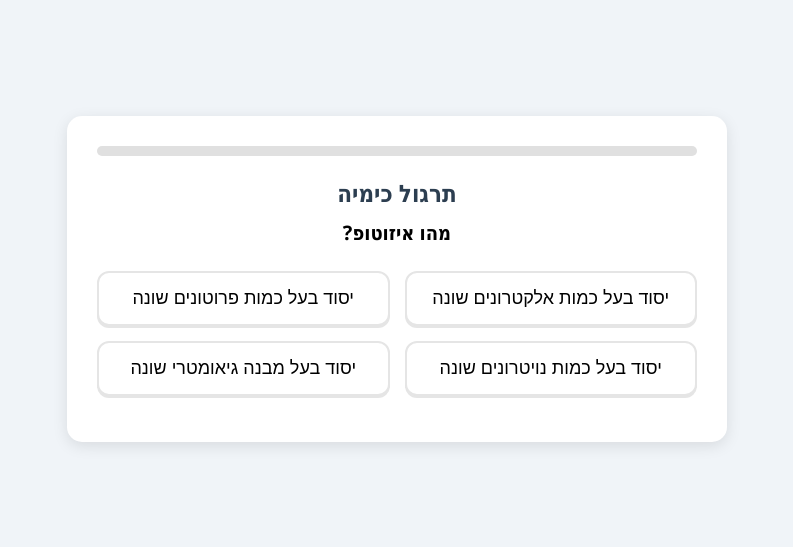
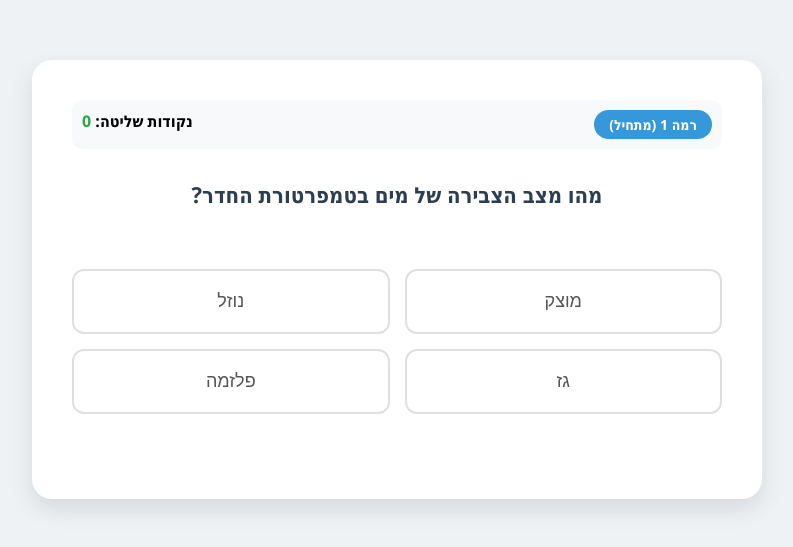
Before and after one commit to Yotamhirschberg/chemistry, a plain HTML site: page index.html in a window 1280 px wide. Shown: the part 121-668 px from the top of the page, without its empty margins (243-1036 px from the left). Drawn offline with Linux system fonts and the light colour scheme.

Commit message:
Update index.html

```diff
--- a/index.html
+++ b/index.html
@@ -3,12 +3,11 @@
 <head>
     <meta charset="UTF-8">
     <meta name="viewport" content="width=device-width, initial-scale=1.0">
-    <title>תרגול כימיה - מכינת בן גוריון</title>
+    <title>תרגול כימיה חכם - מכינת בן גוריון</title>
     <style>
-        /* --- חלק העיצוב (CSS) --- */
         body {
             font-family: 'Segoe UI', Tahoma, Geneva, Verdana, sans-serif;
-            background-color: #f0f4f8;
+            background-color: #eef2f5;
             display: flex;
             justify-content: center;
             align-items: center;
@@ -18,40 +17,40 @@
 
         .game-container {
             background-color: white;
-            padding: 30px;
-            border-radius: 15px;
-            box-shadow: 0 4px 15px rgba(0,0,0,0.1);
+            padding: 40px;
+            border-radius: 20px;
+            box-shadow: 0 10px 25px rgba(0,0,0,0.1);
             width: 90%;
-            max-width: 600px;
+            max-width: 650px;
             text-align: center;
+            position: relative;
         }
 
-        h1 {
-            color: #2c3e50;
-            font-size: 24px;
-            margin-bottom: 10px;
+        /* תצוגת הרמה והניקוד */
+        .stats-bar {
+            display: flex;
+            justify-content: space-between;
+            margin-bottom: 20px;
+            padding: 10px;
+            background: #f8f9fa;
+            border-radius: 10px;
+            font-weight: bold;
         }
 
-        .progress-bar {
-            width: 100%;
-            background-color: #e0e0e0;
-            height: 10px;
-            border-radius: 5px;
-            margin-bottom: 20px;
-            overflow: hidden;
-        }
-
-        .progress-fill {
-            height: 100%;
-            background-color: #58cc02; /* הצבע הירוק של דואלינגו */
-            width: 0%;
-            transition: width 0.3s;
+        .level-badge {
+            background-color: #3498db;
+            color: white;
+            padding: 5px 15px;
+            border-radius: 20px;
+            font-size: 14px;
         }
 
         .question-box {
-            font-size: 20px;
-            margin-bottom: 25px;
+            font-size: 22px;
+            margin: 30px 0;
             font-weight: bold;
+            color: #2c3e50;
+            min-height: 60px; /* כדי שהתיבה לא תקפוץ */
         }
 
         .options-grid {
@@ -62,52 +61,39 @@
 
         .option-btn {
             background-color: white;
-            border: 2px solid #e5e5e5;
+            border: 2px solid #e0e0e0;
             border-radius: 12px;
-            padding: 15px;
+            padding: 20px;
             font-size: 18px;
             cursor: pointer;
-            transition: all 0.2s;
-            box-shadow: 0 2px 0 #e5e5e5;
+            transition: 0.2s;
+            color: #555;
         }
 
         .option-btn:hover {
-            background-color: #f7f7f7;
-            transform: translateY(-2px);
+            background-color: #f0f7fc;
+            border-color: #3498db;
         }
 
-        .option-btn:active {
-            transform: translateY(0);
-            box-shadow: none;
+        .correct { background-color: #d4edda !important; border-color: #28a745 !important; color: #155724; }
+        .wrong { background-color: #f8d7da !important; border-color: #dc3545 !important; color: #721c24; }
+
+        #feedback-msg {
+            height: 30px;
+            margin-top: 15px;
+            font-weight: bold;
         }
 
-        /* סגנונות לפידבק תשובה */
-        .correct {
-            background-color: #d7ffb8 !important;
-            border-color: #58cc02 !important;
-            color: #58cc02;
-        }
-
-        .wrong {
-            background-color: #ffdfe0 !important;
-            border-color: #ff4b4b !important;
-            color: #ff4b4b;
-        }
-
-        #next-btn {
-            margin-top: 25px;
-            padding: 12px 30px;
-            background-color: #58cc02;
+        button#next-btn {
+            margin-top: 20px;
+            padding: 10px 30px;
+            background-color: #2c3e50;
             color: white;
             border: none;
-            border-radius: 10px;
-            font-size: 18px;
+            border-radius: 5px;
             cursor: pointer;
-            display: none; /* מוסתר עד שעונים */
-        }
-
-        #next-btn:hover {
-            background-color: #46a302;
+            font-size: 16px;
+            display: none;
         }
 
     </style>
@@ -115,114 +101,127 @@
 <body>
 
 <div class="game-container">
-    <div class="progress-bar">
-        <div class="progress-fill" id="progress"></div>
+    <div class="stats-bar">
+        <span id="level-display" class="level-badge">רמה 1 (מתחיל)</span>
+        <span>נקודות שליטה: <span id="xp-display" style="color:#28a745">0</span></span>
     </div>
 
-    <h1>תרגול כימיה</h1>
-    <div id="question-text" class="question-box">השאלה תופיע כאן...</div>
+    <div id="question-text" class="question-box">טוען שאלה...</div>
 
     <div class="options-grid" id="options-container">
         </div>
 
-    <button id="next-btn" onclick="nextQuestion()">המשך לשאלה הבאה</button>
-    <p id="score-display" style="margin-top: 15px; color: gray;"></p>
+    <div id="feedback-msg"></div>
+    <button id="next-btn" onclick="nextQuestion()">המשך</button>
 </div>
 
 <script>
-    /* --- חלק הלוגיקה (JavaScript) --- */
+    /* --- מאגר השאלות החכם --- */
+    // שים לב: לכל שאלה הוספנו שדה "difficulty" (קושי)
+    const questionBank = [
+        // רמה 1 - שאלות בסיסיות
+        { difficulty: 1, question: "מהו הסימון הכימי של חמצן?", answers: ["O", "H", "C", "N"], correct: 0 },
+        { difficulty: 1, question: "מהו מצב הצבירה של מים בטמפרטורת החדר?", answers: ["מוצק", "נוזל", "גז", "פלזמה"], correct: 1 },
+        { difficulty: 1, question: "איזה יסוד הוא המתכת הקלה ביותר?", answers: ["ברזל", "ליתיום", "זהב", "עופרת"], correct: 1 },
 
-    // 1. כאן אתה מכניס את השאלות שלך!
-    // המבנה הוא: שאלה, מערך של תשובות, והמספר של התשובה הנכונה (0 זה הראשונה, 1 זה השנייה וכו')
-    const questions = [
-        {
-            question: "מהו איזוטופ?",
-            answers: ["יסוד בעל כמות אלקטרונים שונה", "יסוד בעל כמות פרוטונים שונה", "יסוד בעל כמות נויטרונים שונה", "יסוד בעל מבנה גיאומטרי שונה"],
-            correct: 2
-        },
-        {
-            question: "איזה קשר כימי נוצר בין יוני נתרן (Na) ליוני כלור (Cl)?",
-            answers: ["קשר קוולנטי", "קשר יוני", "קשר מתכתי", "קשר מימני"],
-            correct: 1
-        },
-        {
-            question: "מהי הנוסחה הכימית של מים?",
-            answers: ["HO2", "H2O", "H2O2", "OH"],
-            correct: 1
-        },
-        {
-            question: "איזה חלקיק נמצא בגרעין האטום והוא בעל מטען חיובי?",
-            answers: ["אלקטרון", "ניוטרון", "פרוטון", "פוטון"],
-            correct: 2
-        }
+        // רמה 2 - שאלות בינוניות
+        { difficulty: 2, question: "כמה אלקטרוני ערכיות יש לאטום פחמן (C)?", answers: ["2", "4", "6", "8"], correct: 1 },
+        { difficulty: 2, question: "מה ה-pH של מים מזוקקים?", answers: ["0", "7", "14", "5"], correct: 1 },
+        { difficulty: 2, question: "איזה קשר כימי מאופיין בשיתוף אלקטרונים?", answers: ["יוני", "קוולנטי", "מימני", "ואן דר ואלס"], correct: 1 },
+
+        // רמה 3 - שאלות קשות
+        { difficulty: 3, question: "מהי המסה המולרית של H2SO4 (חומצה גופרתית)?", answers: ["98 גרם/מול", "49 גרם/מול", "100 גרם/מול", "32 גרם/מול"], correct: 0 },
+        { difficulty: 3, question: "מהי הזווית בין הקשרים במולקולת מים?", answers: ["180 מעלות", "109.5 מעלות", "104.5 מעלות", "90 מעלות"], correct: 2 },
+        { difficulty: 3, question: "כמה מולים של גז יש בנפח של 22.4 ליטר בתנאי STP?", answers: ["0.5", "1", "2", "10"], correct: 1 }
     ];
 
-    let currentQuestionIndex = 0;
-    let score = 0;
+    // משתנים למעקב אחרי מצב התלמיד
+    let currentLevel = 1; // מתחילים מרמה 1
+    let userXP = 0;
+    let currentQuestion = {};
 
-    // פונקציה שטוענת את השאלה הנוכחית
+    function getQuestionByLevel(level) {
+        // מסנן את השאלות ומוצא רק את אלו שמתאימות לרמה הנוכחית
+        const relevantQuestions = questionBank.filter(q => q.difficulty === level);
+
+        // בוחר שאלה אקראית מתוך הרמה
+        const randomIndex = Math.floor(Math.random() * relevantQuestions.length);
+        return relevantQuestions[randomIndex];
+    }
+
     function loadQuestion() {
-        const questionData = questions[currentQuestionIndex];
-        document.getElementById('question-text').innerText = questionData.question;
-        const optionsContainer = document.getElementById('options-container');
-        optionsContainer.innerHTML = ''; // ניקוי כפתורים ישנים
+        // איפוס תצוגה
+        document.getElementById('next-btn').style.display = 'none';
+        document.getElementById('feedback-msg').innerText = '';
 
-        // יצירת כפתורים לתשובות
-        questionData.answers.forEach((answer, index) => {
+        // בחירת שאלה לפי הרמה הנוכחית של התלמיד
+        currentQuestion = getQuestionByLevel(currentLevel);
+
+        // הצגת השאלה
+        document.getElementById('question-text').innerText = currentQuestion.question;
+
+        // יצירת הכפתורים
+        const container = document.getElementById('options-container');
+        container.innerHTML = '';
+
+        currentQuestion.answers.forEach((ans, index) => {
             const btn = document.createElement('button');
-            btn.innerText = answer;
-            btn.classList.add('option-btn');
+            btn.className = 'option-btn';
+            btn.innerText = ans;
             btn.onclick = () => checkAnswer(index, btn);
-            optionsContainer.appendChild(btn);
+            container.appendChild(btn);
         });
 
-        // עדכון סרגל התקדמות
-        const progressPercent = (currentQuestionIndex / questions.length) * 100;
-        document.getElementById('progress').style.width = progressPercent + "%";
-
-        document.getElementById('next-btn').style.display = 'none';
+        updateStats();
     }
 
-    // פונקציה לבדיקת התשובה
-    function checkAnswer(selectedIndex, btnElement) {
-        const correctIndex = questions[currentQuestionIndex].correct;
-        const allButtons = document.querySelectorAll('.option-btn');
+    function checkAnswer(index, btn) {
+        // נטרול כפתורים
+        document.querySelectorAll('.option-btn').forEach(b => b.onclick = null);
 
-        // נטרול לחיצה נוספת
-        allButtons.forEach(btn => btn.onclick = null);
+        if (index === currentQuestion.correct) {
+            // תשובה נכונה
+            btn.classList.add('correct');
+            document.getElementById('feedback-msg').innerText = "תשובה נכונה! עולה ברמה 🔥";
+            document.getElementById('feedback-msg').style.color = "green";
 
-        if (selectedIndex === correctIndex) {
-            btnElement.classList.add('correct');
-            score++;
+            // לוגיקת העלייה ברמה
+            userXP += 10 * currentLevel; // מקבלים יותר ניקוד על שאלות קשות
+            if (currentLevel < 3) currentLevel++; // עולה רמה (עד מקסימום 3)
+
         } else {
-            btnElement.classList.add('wrong');
-            // סימון התשובה הנכונה בירוק כדי שהתלמיד ילמד
-            allButtons[correctIndex].classList.add('correct');
+            // תשובה שגויה
+            btn.classList.add('wrong');
+            // סימון הנכונה
+            const correctBtn = document.querySelectorAll('.option-btn')[currentQuestion.correct];
+            correctBtn.classList.add('correct');
+
+            document.getElementById('feedback-msg').innerText = "לא נורא, נתרגל שוב את הבסיס 📉";
+            document.getElementById('feedback-msg').style.color = "red";
+
+            // לוגיקת הירידה ברמה
+            if (currentLevel > 1) currentLevel--; // יורד רמה (עד מינימום 1)
         }
 
         document.getElementById('next-btn').style.display = 'inline-block';
+        updateStats();
     }
 
-    // מעבר לשאלה הבאה
-    function nextQuestion() {
-        currentQuestionIndex++;
-        if (currentQuestionIndex < questions.length) {
-            loadQuestion();
-        } else {
-            // סוף המשחק
-            showSummary();
-        }
+    function updateStats() {
+        // עדכון טקסט הרמה
+        let levelName = "מתחיל";
+        if(currentLevel === 2) levelName = "מתקדם";
+        if(currentLevel === 3) levelName = "מומחה";
+
+        document.getElementById('level-display').innerText = `רמה ${currentLevel} (${levelName})`;
+        document.getElementById('xp-display').innerText = userXP;
     }
 
-    function showSummary() {
-        document.querySelector('.game-container').innerHTML = `
-            <h2>כל הכבוד! סיימת את התרגול.</h2>
-            <p>הציון שלך: ${score} מתוך ${questions.length}</p>
-            <button onclick="location.reload()" id="next-btn" style="display:inline-block">נסה שוב</button>
-        `;
+    function nextQuestion() {
+        loadQuestion();
     }
 
-    // התחלת המשחק בטעינת הדף
+    // התחלה
     loadQuestion();
 
 </script>
```
